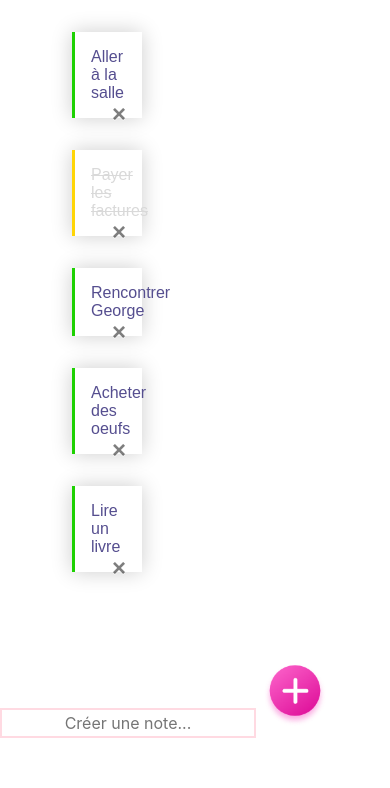
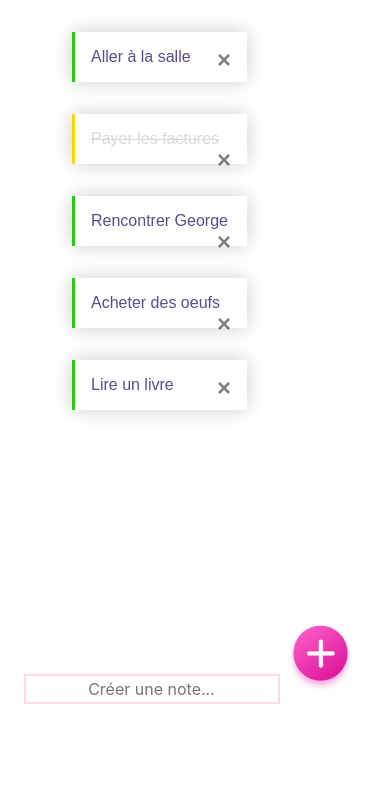
Before and after one commit to AMINE1921/TodoList_Symfony5, a Symfony app: template templates/home/home.html.twig in a window 390 px wide. Shown: the part 56-844 px from the top of the page. Run offline with Twig, Linux system fonts and the light colour scheme; the template is opened without the code that fills it, so the values that code supplies are empty; some libraries are stand-ins or nearby versions.

Commit message:
Update css todolist et adaptation symfony

```diff
--- a/public/css/style.css
+++ b/public/css/style.css
@@ -86,6 +86,14 @@ input[type='text'] {
 
 @media screen and (max-width: 1024px) {
 
+  ul.items li {
+    width: 50%;
+  }
 
+  #newItemForm {
+    position: fixed;
+    bottom: 10%;
+    right: 0px;
+  }
 
 }
--- a/templates/base.html.twig
+++ b/templates/base.html.twig
@@ -3,8 +3,8 @@
 <head>
     <meta charset="UTF-8">
     <link href="{{ asset('css/style.css') }}" rel="stylesheet"/>
-    <link href="{{ asset('images/favicon.png') }}" rel="icon"/>
-    <title>{% block title %}ToDOiT{% endblock %}</title>
+    <link {% block icon %}href="{{ asset('images/favicon.png') }}" rel="icon"{% endblock %}/>
+    <title>{% block title %}Welcome !{% endblock %}</title>
     <link rel="stylesheet" href="https://stackpath.bootstrapcdn.com/bootstrap/4.4.1/css/bootstrap.min.css" integrity="sha384-Vkoo8x4CGsO3+Hhxv8T/Q5PaXtkKtu6ug5TOeNV6gBiFeWPGFN9MuhOf23Q9Ifjh" crossorigin="anonymous">
     {% block stylesheets %}{% endblock %}
 </head>
--- a/templates/home/home.html.twig
+++ b/templates/home/home.html.twig
@@ -1,5 +1,7 @@
 {# templates/home/home.html.twig #}
 {%  extends 'base.html.twig' %}
+{% block icon %}href="{{ asset('images/favicon.png') }}" rel="icon"{% endblock %}
+{% block title %}ToDOiT{% endblock %}
 {% block body %}
     <main>
         <ul class="items">
```
Lines whose indentation alone changed are shown as unchanged.
